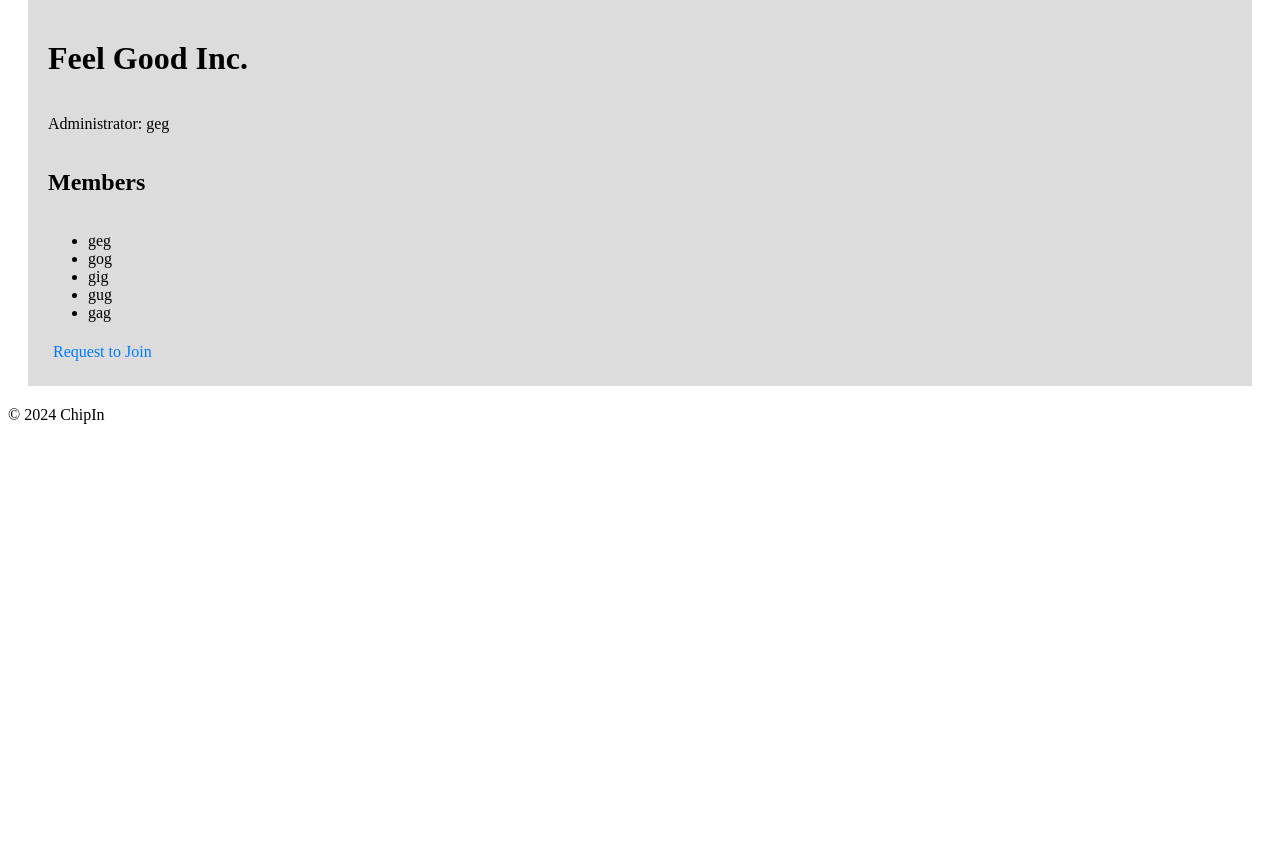
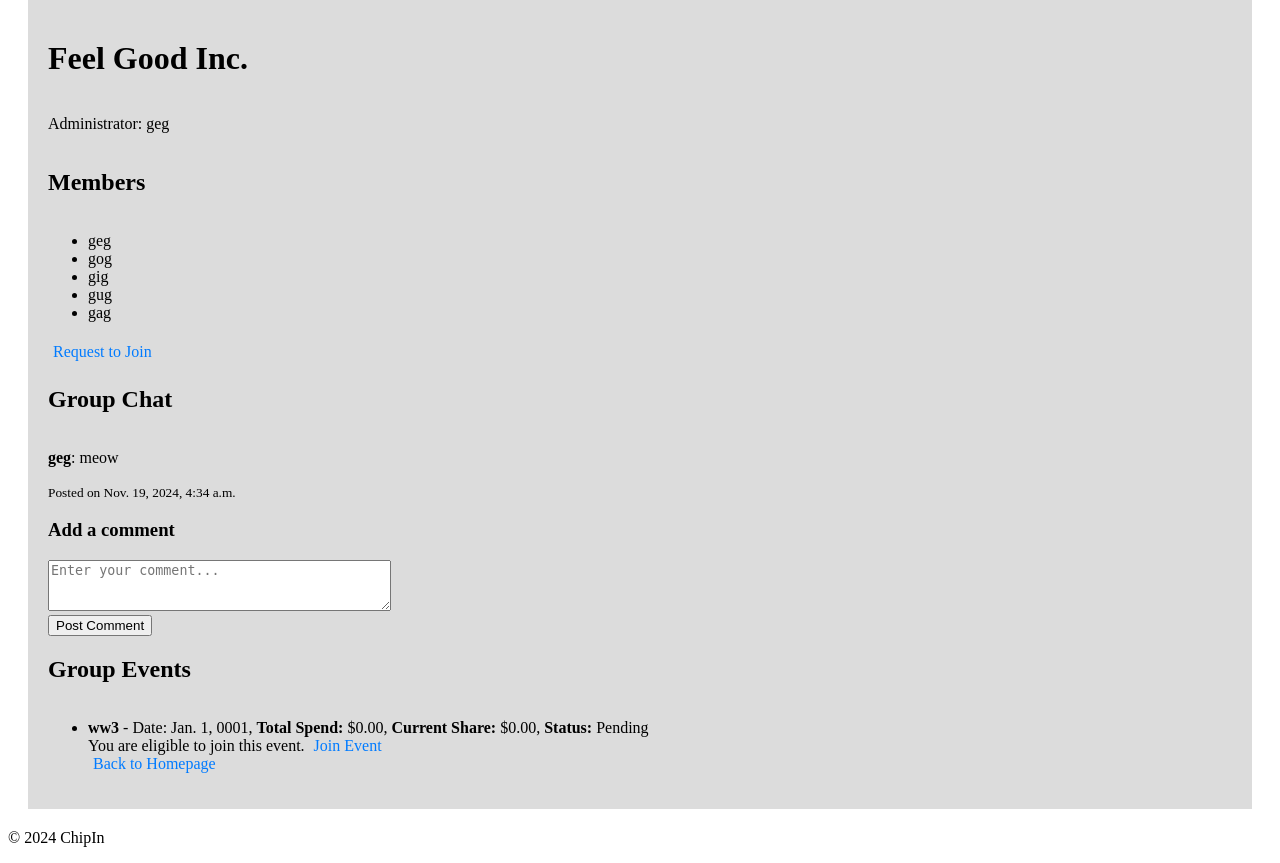
Before and after one commit to Georgepearce2807/ssa_project, a Django app: page /chipin/group/1/ in a window 1280 px wide. Shown: the part 115-978 px from the top of the page. Before the commit the page ends 539 px from the top, so only its background shows below. Run offline with Django 5.2, Linux system fonts and the light colour scheme; a user stored in the database is signed in; data comes from the database, SQL or seed files in the repository; both versions use the stored data as it was after the commit.

Commit message:
Version 1.4 - Complete code from Eforge

```diff
--- a/chipin/forms.py
+++ b/chipin/forms.py
@@ -1,5 +1,5 @@
 from django import forms
-from .models import Group
+from .models import Group, Comment, Event
 
 class GroupCreationForm(forms.ModelForm):
     class Meta:
@@ -17,3 +17,18 @@ class GroupCreationForm(forms.ModelForm):
             group.save()
             group.members.add(self.user)  # Add the admin to the members list
         return group
+
+class CommentForm(forms.ModelForm):
+    class Meta:
+        model = Comment
+        fields = ['content']
+        widgets = {
+            'content': forms.Textarea(attrs={'rows': 3, 'placeholder': 'Enter your comment...'})
+        }
+
+    # Clean the content to sanitise input
+    def clean_content(self):
+        content = self.cleaned_data.get('content')
+        if "<script>" in content.lower():  # Prevent XSS by checking for script tags
+            raise forms.ValidationError("Invalid content.")
+        return content
--- a/chipin/templates/chipin/group_detail.html
+++ b/chipin/templates/chipin/group_detail.html
@@ -33,6 +33,69 @@
                 {% endif %}
             {% endfor %}
         </ul>
+    {% endif %}
+
+    <h2>Group Chat</h2>
+
+    <!-- Display existing comments -->
+    <div class="comments-section">
+        {% for comment in comments %}
+            <div class="comment">
+                <p><strong>{{ comment.user.profile.nickname }}</strong>: {{ comment.content }}</p>
+                <small>Posted on {{ comment.created_at }}</small>
+                <!-- Allow the comment owner or admin to edit or delete -->
+                {% if comment.user == request.user or request.user == group.admin %}
+                    <a href="{% url 'chipin:edit_comment' group.id comment.id %}">Edit</a>
+                    <a href="{% url 'chipin:delete_comment' comment.id %}" onclick="return confirm('Are you sure?')">Delete</a>
+                {% endif %}
+            </div>
+        {% empty %}
+            <p>No comments yet. Be the first to comment!</p>
+        {% endfor %}
+    </div>
+
+    <!-- Comment form (used for both new comments and editing existing comments) -->
+    <h3>{% if comment_to_edit %}Edit Comment{% else %}Add a comment{% endif %}</h3>
+    <form method="POST">
+        {% csrf_token %}
+        <div class="form-group">
+            {{ form.content.errors }}
+            {{ form.content }}
+        </div>
+        <button type="submit">{% if comment_to_edit %}Save Comment{% else %}Post Comment{% endif %}</button>
+    </form>
+
+    <h2>Group Events</h2>
+    <!-- Only display "Create New Event" link to the group administrator -->
+    {% if request.user == group.admin %}
+        <a href="{% url 'chipin:create_event' group.id %}" class="btn btn-primary">Create New Event</a>
+    {% endif %}
+    <ul>
+        {% for event, info in event_share_info.items %}
+            <li>
+                <strong>{{ event.name }}</strong> - Date: {{ event.date }},
+                <strong>Total Spend:</strong> ${{ event.total_spend }},
+                <strong>Current Share:</strong> ${{ info.share }},
+                <strong>Status:</strong> <span class="event-status">{{ info.status }}</span><br>
+                <!-- If the user has already joined the event, display the "Leave Event" link -->
+                {% if info.joined %}
+                    <span class="joined">You have already joined this event.</span>
+                    <a href="{% url 'chipin:leave_event' group.id event.id %}" class="btn btn-warning" onclick="return confirm('Are you sure you want to leave this event?');">Leave Event</a>
+                {% else %}
+                    <!-- If the user is eligible, show the "Join Event" link -->
+                    {% if info.eligible %}
+                        <span class="eligible">You are eligible to join this event.</span>
+                        <a href="{% url 'chipin:join_event' group.id event.id %}" class="btn btn-success">Join Event</a>
+                    {% else %}
+                        <span class="waiting-room">You are in the waiting room for this event. Increase your balance or wait for more members to join.</span>
+                    {% endif %}
+                {% endif %}
+                <!-- Only display the "Delete Event" link if the user is the group admin -->
+                {% if request.user == group.admin %}
+                    <a href="{% url 'chipin:delete_event' group.id event.id %}" class="btn btn-danger" onclick="return confirm('Are you sure you want to delete this event?');">Delete Event</a>
+                {% endif %}
+            </li>
+        {% endfor %}
         <a href="{% url 'chipin:home' %}">Back to Homepage</a>
-    {% endif %}
+    </ul>
 {% endblock %}
--- a/chipin/urls.py
+++ b/chipin/urls.py
@@ -11,4 +11,12 @@ urlpatterns = [
    path('group/<int:group_id>/request-to-join/', views.request_to_join_group, name='request_to_join_group'),
    path('group/<int:group_id>/leave/', views.leave_group, name='leave_group'),
    path('group/<int:group_id>/request/<int:request_id>/vote/<str:vote>/', views.vote_on_join_request, name='vote_on_join_request'),
+   path('group/<int:group_id>/edit/<int:edit_comment_id>/', views.group_detail, name='edit_comment'),
+   path('comment/<int:comment_id>/edit/', views.edit_comment, name='edit_comment'),
+   path('comment/<int:comment_id>/delete/', views.delete_comment, name='delete_comment'),
+   path('group/<int:group_id>/create_event/', views.create_event, name='create_event'),
+   path('group/<int:group_id>/event/<int:event_id>/join/', views.join_event, name='join_event'),
+   path('group/<int:group_id>/event/<int:event_id>/update_status/', views.update_event_status, name='update_event_status'),
+   path('group/<int:group_id>/event/<int:event_id>/leave/', views.leave_event, name='leave_event'),
+   path('group/<int:group_id>/event/<int:event_id>/delete/', views.delete_event, name='delete_event'),
 ]
--- a/chipin/views.py
+++ b/chipin/views.py
@@ -6,26 +6,24 @@ from django.core.mail import send_mail
 from django.urls import reverse
 from django.conf import settings
 from django.contrib.auth.models import User
-from .forms import GroupCreationForm
-from .models import Group
+from .forms import GroupCreationForm, CommentForm
+from .models import Group, Comment, Event
 import urllib.parse
 
 @login_required
 def home(request):
-    # Get all groups where the user has been invited but not accepted the invite
-    pending_invitations = Group.objects.filter(invited_users=request.user)
-
-    # Get all join requests submitted by the current user
-    user_join_requests = GroupJoinRequest.objects.filter(user=request.user)
-
-    # Get all groups where the user is NOT a member
-    available_groups = Group.objects.exclude(members=request.user)
-
-    return render(request, 'chipin/home.html', { # Pass data to the template
+    user = request.user
+    pending_invitations = user.pending_invitations.all() # Get pending group invitations for the current user
+    user_groups = user.group_memberships.all()  # Get groups the user is a member of
+    user_join_requests = GroupJoinRequest.objects.filter(user=user)  # Get join requests sent by the user
+    available_groups = Group.objects.exclude(members=user).exclude(join_requests__user=user) # Get groups the user is not a member of and the user has not requested to join
+    context = {
         'pending_invitations': pending_invitations,
+        'user_groups': user_groups,
         'user_join_requests': user_join_requests,
         'available_groups': available_groups
-    })
+    }
+    return render(request, 'chipin/home.html', context)
 
 
 @login_required
@@ -41,9 +39,149 @@ def create_group(request):
     return render(request, 'chipin/create_group.html', {'form': form})
 
 @login_required
-def group_detail(request, group_id):
+def group_detail(request, group_id, edit_comment_id=None):
     group = get_object_or_404(Group, id=group_id)
-    return render(request, 'chipin/group_detail.html', {'group': group})
+    comments = group.comments.all().order_by('-created_at')  # Fetch all comments for the group
+    events = group.events.all()  # Fetch all events associated with the group
+    # Add a new comment or edit an existing comment
+    if edit_comment_id: # Fetch the comment to edit, if edit_comment_id is provided
+        comment_to_edit = get_object_or_404(Comment, id=edit_comment_id)
+        if comment_to_edit.user != request.user:
+            return redirect('chipin:group_detail', group_id=group.id)
+    else:
+        comment_to_edit = None
+    if request.method == 'POST':
+        if comment_to_edit: # Editing an existing comment
+            form = CommentForm(request.POST, instance=comment_to_edit)
+        else: # Adding a new comment
+            form = CommentForm(request.POST)
+        if form.is_valid():
+            comment = form.save(commit=False)
+            comment.user = request.user
+            comment.group = group
+            comment.save()
+            return redirect('chipin:group_detail', group_id=group.id)
+    else:
+        form = CommentForm(instance=comment_to_edit) if comment_to_edit else CommentForm()
+    # Calculate event share for each event and check user eligibility
+    event_share_info = {}
+    for event in events:
+        event_share = event.calculate_share()
+        user_eligible = request.user.profile.max_spend >= event_share
+        user_has_joined = request.user in event.members.all()  # Check if the user has already joined the event
+        event_share_info[event] = {
+            'share': event_share,
+            'eligible': user_eligible,
+            'status': event.status,
+            'joined': user_has_joined
+        }
+    # Return data to the template
+    return render(request, 'chipin/group_detail.html', {
+        'group': group,
+        'comments': comments,
+        'form': form,
+        'comment_to_edit': comment_to_edit,
+        'events': events,
+        'event_share_info': event_share_info,
+    })
+
+@login_required
+def create_event(request, group_id):
+    group = get_object_or_404(Group, id=group_id)
+    if request.user != group.admin:
+        messages.error(request, "Only the group administrator can create events.")
+        return redirect('chipin:group_detail', group_id=group.id)
+    if request.method == 'POST':
+        event_name = request.POST.get('name')
+        event_date = request.POST.get('date')
+        total_spend = request.POST.get('total_spend')
+        event = Event.objects.create(
+            name=event_name,
+            date=event_date,
+            total_spend=total_spend,
+            group=group
+        )
+        messages.success(request, f'Event "{event_name}" created successfully!')
+        return redirect('chipin:group_detail', group_id=group.id)
+    return render(request, 'chipin/create_event.html', {'group': group})
+
+@login_required
+def join_event(request, group_id, event_id):
+    group = get_object_or_404(Group, id=group_id)
+    event = get_object_or_404(Event, id=event_id, group=group)
+    event_share = event.calculate_share()
+    # Check if the user is eligible to join based on their max spend
+    if request.user.profile.max_spend < event_share:
+        messages.error(request, f"Your max spend of ${request.user.profile.max_spend} is too low to join this event.")
+        return redirect('chipin:group_detail', group_id=group.id)
+    # Check if the user has already joined the event
+    if request.user in event.members.all():
+        messages.info(request, "You have already joined this event.")
+        return redirect('chipin:group_detail', group_id=group.id)
+    # Add the user to the event
+    event.members.add(request.user)
+    messages.success(request, f"You have successfully joined the event '{event.name}'.")
+    # Optionally, update the event status if needed
+    event.check_status()
+    event.save()
+    return redirect('chipin:group_detail', group_id=group.id)
+
+
+@login_required
+def update_event_status(request, group_id, event_id):
+    group = get_object_or_404(Group, id=group_id)
+    event = get_object_or_404(Event, id=event_id, group=group)
+    # Ensure that only the group admin can update the event status
+    if request.user != group.admin:
+        messages.error(request, "Only the group administrator can update the event status.")
+        return redirect('chipin:group_detail', group_id=group.id)
+    # Calculate the share per member
+    event_share = event.calculate_share()
+    # Check if all members can afford the event share
+    sufficient_funds = True
+    for member in group.members.all():
+        if member.profile.max_spend < event_share:
+            sufficient_funds = False
+            break
+    # Update the event status based on the members' ability to cover the share
+    if sufficient_funds:
+        event.status = "Active"
+        messages.success(request, f"The event '{event.name}' is now Active. All members can cover the cost.")
+    else:
+        event.status = "Pending"
+        messages.warning(request, f"The event '{event.name}' remains Pending. Some members cannot cover the cost.")
+    # Save the updated event status
+    event.save()
+    return redirect('chipin:group_detail', group_id=group.id)
+
+@login_required
+def leave_event(request, group_id, event_id):
+    group = get_object_or_404(Group, id=group_id)
+    event = get_object_or_404(Event, id=event_id, group=group)
+    # Check if the user is part of the event
+    if request.user not in event.members.all():
+        messages.error(request, "You are not a member of this event.")
+        return redirect('chipin:group_detail', group_id=group.id)
+    # Remove the user from the event
+    event.members.remove(request.user)
+    messages.success(request, f"You have successfully left the event '{event.name}'.")
+    # Optionally, check if the event status should be updated
+    event.check_status()
+    event.save()
+    return redirect('chipin:group_detail', group_id=group.id)
+
+@login_required
+def delete_event(request, group_id, event_id):
+    group = get_object_or_404(Group, id=group_id)
+    event = get_object_or_404(Event, id=event_id, group=group)
+    # Ensure only the group admin can delete the event
+    if request.user != group.admin:
+        messages.error(request, "Only the group administrator can delete events.")
+        return redirect('chipin:group_detail', group_id=group.id)
+    # Delete the event
+    event.delete()
+    messages.success(request, f"The event '{event.name}' has been deleted.")
+    return redirect('chipin:group_detail', group_id=group.id)
 
 @login_required
 def delete_group(request, group_id):
@@ -153,3 +291,24 @@ def vote_on_join_request(request, group_id, request_id, vote):
         join_request.save()
         messages.success(request, f"{join_request.user.profile.nickname} has been approved to join the group!")
     return redirect('chipin:group_detail', group_id=group.id)
+
+@login_required
+def edit_comment(request, comment_id):
+    comment = get_object_or_404(Comment, id=comment_id)
+    if comment.user != request.user:  # Ensure only the comment author can edit
+        return redirect('chipin:group_detail', group_id=comment.group.id)
+    if request.method == 'POST':
+        form = CommentForm(request.POST, instance=comment)
+        if form.is_valid():
+            form.save()
+            return redirect('chipin:group_detail', group_id=comment.group.id)
+    else:
+        form = CommentForm(instance=comment)
+    return render(request, 'chipin/edit_comment.html', {'form': form, 'comment': comment})
+
+@login_required
+def delete_comment(request, comment_id):
+    comment = get_object_or_404(Comment, id=comment_id)
+    if comment.user == request.user or request.user == comment.group.admin:  # Allow author or group admin to delete
+        comment.delete()
+    return redirect('chipin:group_detail', group_id=comment.group.id)
--- a/users/models.py
+++ b/users/models.py
@@ -28,6 +28,8 @@ class Profile(models.Model):
     first_name = models.CharField(max_length=30)
     surname = models.CharField(max_length=30)
     nickname = models.CharField(max_length=30, unique=True, null=False, blank=False)
+    max_spend = models.DecimalField(max_digits=10, decimal_places=2, default=100.00)  # Max spend for each event
+    balance = models.DecimalField(max_digits=10, decimal_places=2, default=100.00)  # User's current balance
 
     def clean(self):
         validate_unique_nickname(self.nickname, instance=self)
```
Also changed, not shown: chipin/models.py (+34 -0 lines), chipin/templates/chipin/create_event.html (added, +23 -0 lines), chipin/migrations/0004_comment_event.py (added), db.sqlite3, users/migrations/0002_profile_balance_profile_max_spend.py (added).
